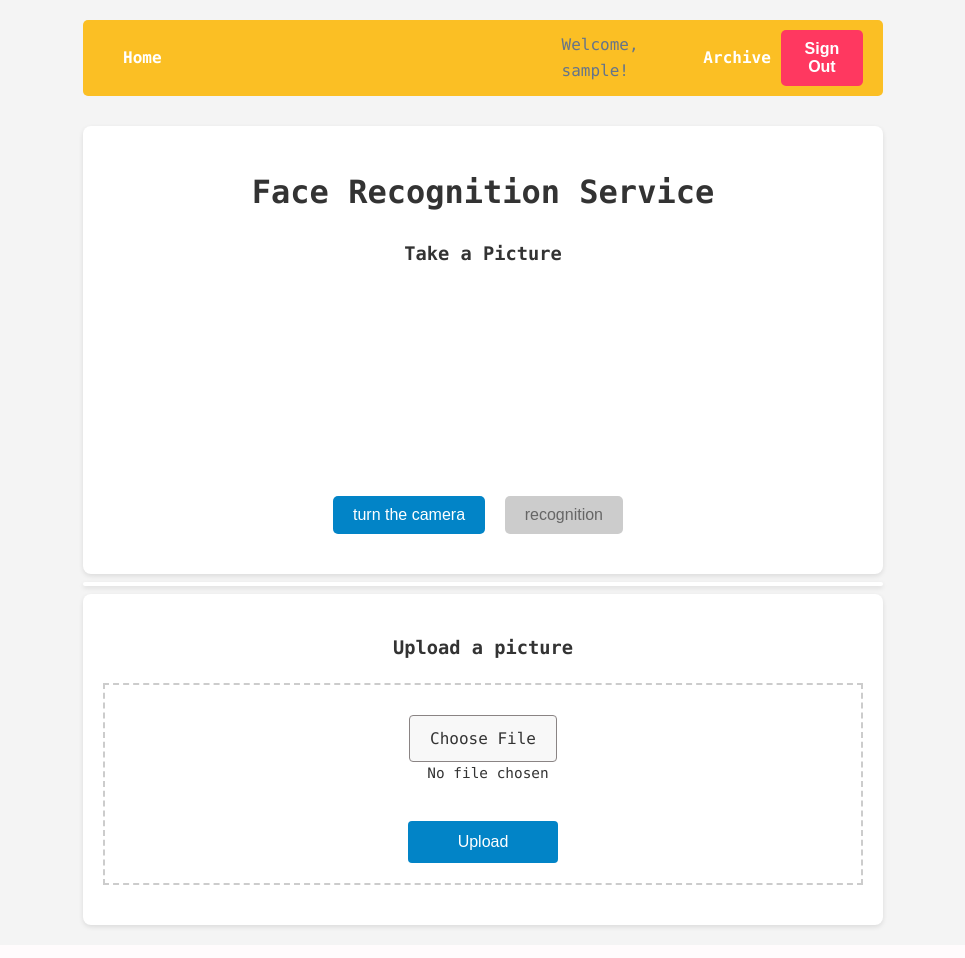
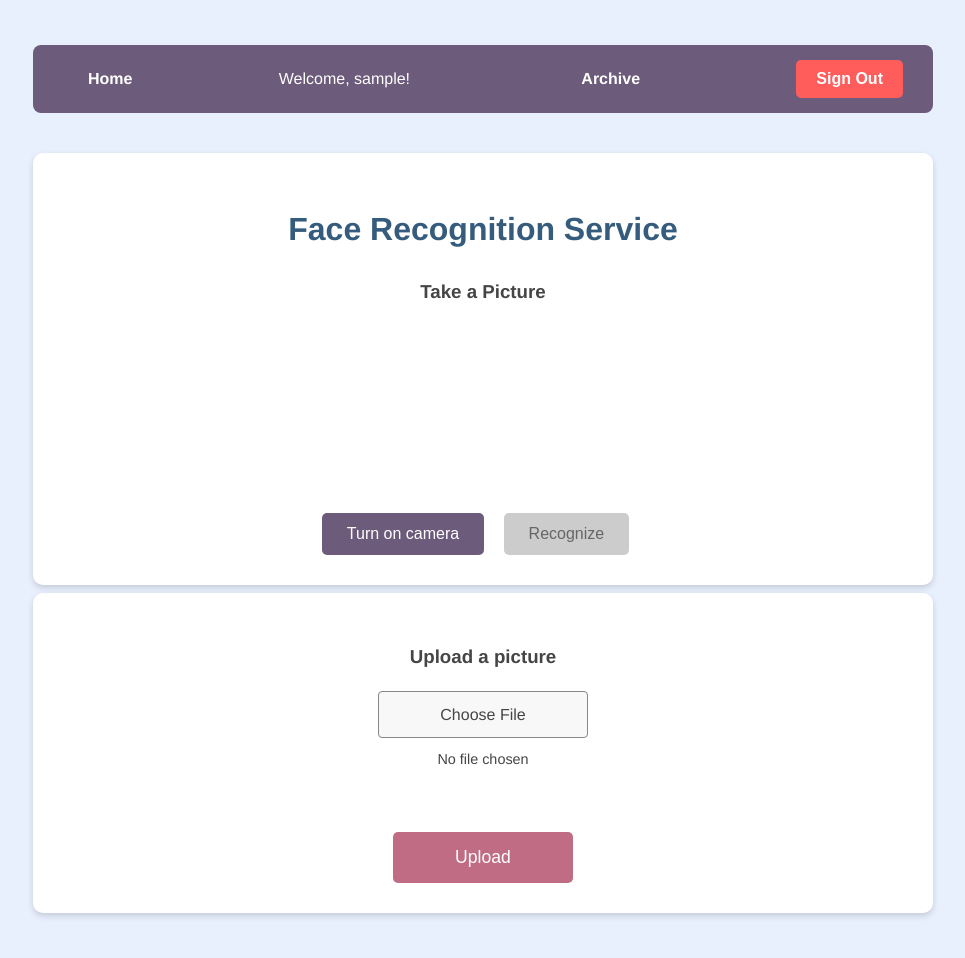
Before and after one commit to software-students-fall2023/5-final-project-jungle-gap, a Flask app: page / in a window 1280 px wide. Shown: the whole page, without its empty margins (157-1122 px from the left). Before the commit the page ends 931 px from the top, so only its background shows below. Run offline with Flask 3, Linux system fonts and the light colour scheme; the visitor is signed in with stand-in values (Sample User, id 1); a map, chart or similar area stays blank.

Commit message:
Reworked JS logic, updated CSS, structure change

```diff
--- a/web-app/static/image_capture.js
+++ b/web-app/static/image_capture.js
@@ -14,23 +14,49 @@ savePhoto.disabled = true;
 
 var uploadForm = document.getElementById("upload-form");
 var imageFile = document.getElementById("image-file");
+var responseMessage = document.getElementById("response-message");
 
-uploadForm.addEventListener("submit", async function (event) {
+uploadForm.addEventListener("submit", function(event) {
   event.preventDefault(); // Prevent the normal submission of the form
 
+  // Clear any previous response messages
+  responseMessage.innerHTML = "";
+
+  // Check if an image is selected
+  if (imageFile.files.length === 0) {
+      responseMessage.innerHTML = "<p class='error-status'>Please select an image file to upload.</p>";
+      return;
+  }
+
+  // Check if the file is an image
+  const imageFileSelected = imageFile.files[0];
+  if (!imageFileSelected.type.startsWith('image/')) {
+      responseMessage.innerHTML = "<p class='error-status'>Please select a valid image file.</p>";
+      return;
+  }
+
   // Display a processing message
-  document.getElementById("response-message").innerHTML =
-    "<p class='processing-status'>Processing...</p>";
+  responseMessage.innerHTML = "<p class='processing-status'>Processing image file...</p>";
 
   let formData = new FormData(this); // 'this' refers to the form
 
-  let response = await fetch("/api/upload_image", {
-    method: "POST",
-    body: formData,
+  fetch('/api/upload_image', {
+      method: 'POST',
+      body: formData,
+  })
+  .then(response => {
+      if (!response.ok) {
+          throw new Error('Network response was not ok');
+      }
+      return response.blob();
+  })
+  .then(blob => {
+      updateResultPage(blob); // Use the same function to update the page
+  })
+  .catch(error => {
+      console.error('Error uploading file:', error);
+      responseMessage.innerHTML = "<p class='error-status'>Error uploading file, please try again!</p>";
   });
-  let blob = await response.blob();
-
-  updateResultPage(blob); // Use the same function to update the page
 });
 
 toShoot.addEventListener("click", async () => {
@@ -108,7 +134,6 @@ function sendImageToServer(imgBlob) {
 function updateResultPage(blob) {
   let resultContainer = document.getElementById("response-message");
   let img = document.createElement("img");
-  img.style = "width:200px";
   img.src = URL.createObjectURL(blob);
   let htmlContent = "<div><h3>Result:</h3></div>";
   resultContainer.innerHTML = htmlContent;
--- a/web-app/static/styles.css
+++ b/web-app/static/styles.css
@@ -1,196 +1,117 @@
 /* Enhanced Base Styles */
 body {
-  font-family: Fira Code VF,ui-monospace,SFMono-Regular,Menlo,Monaco,Consolas,Liberation Mono,Courier New,monospace;
+  font-family: 'Helvetica Neue', Arial, sans-serif;
   margin: 0;
   padding: 0;
-  background-color: #f4f4f4;
-  color: #333;
+  background-color: #e8f0fe;
+  color: #454545;
   line-height: 1.6;
 }
 
-h1,
-h2 {
-  color: #444;
+h1, h2 {
+  color: #355c7d;
   text-align: center;
 }
 
-/* Transcripts Container Styles */
-.transcripts-container {
-  max-width: 800px;
-  margin: 20px auto;
-  padding: 20px;
-  background: white;
-  border-radius: 8px;
-  box-shadow: 0 2px 5px rgba(0, 0, 0, 0.1);
+/* Archive Styling */
+.archive-container {
+  width: 90%;
+  margin: auto;
 }
 
-.transcript {
+.archive-entry-container {
+  display: flex;
+  justify-content: space-around;
+  margin-bottom: 30px;
+  border: 2px solid #c06c84;
   padding: 20px;
-  margin-bottom: 20px;
+  background-color: #f8f1f1;
+  border-radius: 15px;
 }
 
-.transcript:last-child {
-  border-bottom: none;
+.image-container {
+  flex-basis: 45%;
+  text-align: center;
 }
 
-.transcript p {
-  font-size: 1.1em;
-  margin-bottom: 10px;
-}
-
-/* Audio Player Styling */
-.audio-player {
-  border-bottom: 3px solid #eee;
-  text-align: center;
-  margin-top: 20px;
-}
-
-audio {
-  width: 100%;
-  max-width: 400px;
-  margin-top: 10px;
-}
-
-/* Attitude Analysis Styling */
-.transcript p:nth-child(3) {
-  font-weight: bold;
-  color: #0056b3;
-}
-.sentiment-interpretation {
-  font-weight: bold;
-  color: #0056b3;
-}
-
-/* Hover Effects */
-a:hover,
-input[type="submit"]:hover,
-button.submit-btn:hover,
-.back-btn:hover {
-  opacity: 0.9;
-}
-
-/* Responsive Design */
-@media screen and (max-width: 768px) {
-  .container,
-  .upload-container,
-  .response-container,
-  .transcripts-container {
-    width: 90%;
-    margin: 20px auto;
-  }
-
-  audio {
-    width: 100%;
-  }
+img {
+  max-width: 100%;
+  height: auto;
+  border-radius: 10px;
 }
 
 /* Enhanced Navigation Styles */
 nav {
-  background-color: rgb(251, 191, 36);
-  color: #64748B;
-  padding: 10px 20px;
-  border-radius: 5px;
+  background-color: #6c5b7b;
+  color: white;
+  padding: 15px 30px;
+  border-radius: 8px;
   display: flex;
-  /* justify-content: space-between; */
+  justify-content: space-between;
   align-items: center;
-  margin-bottom: 30px;
-
-  .bl {
-    justify-content: flex-start;
-    display: flex;
-  }
-
-  .br {
-    flex:1;
-    justify-content: flex-end;
-    display: flex;
-  }
+  margin-bottom: 40px;
 }
 
-
-nav a,
-nav form button {
+nav a, nav form button {
   color: white;
-  margin-left: 20px;
+  margin-left: 25px;
   text-decoration: none;
   font-weight: bold;
 }
 
-nav a:hover,
-nav form button:hover {
-  color: #0056b3;
+nav a:hover, nav form button:hover {
+  color: #503b63;
 }
 
 /* Main Container */
 .container {
-  max-width: 800px;
-  margin: 0 auto;
-  padding: 20px;
+  max-width: 900px;
+  margin: 20px auto;
+  padding: 25px;
 }
 
 /* Upload Container */
 .upload-container {
   background-color: #fff;
-  padding: 20px;
-  border-radius: 8px;
-  box-shadow: 0 2px 5px rgba(0, 0, 0, 0.1);
+  padding: 30px;
+  border-radius: 10px;
+  box-shadow: 0 3px 6px rgba(0,0,0,0.15);
   text-align: center;
-}
-
-.upload-container h1 {
-  color: #333;
-  margin-bottom: 20px;
-}
-
-/* Styling for Input Fields */
-.upload-container input[type="text"],
-.upload-container input[type="password"] {
-  width: 380px;
-  padding: 12px 20px;
-  margin-bottom: 15px;
-  border: 1px solid #ccc;
-  border-radius: 4px;
-  font-size: 1rem;
-  box-sizing: border-box;
 }
 
 /* Styling for Submit Button */
 .submit-btn {
-  width: 150px;
-  padding: 12px 20px;
-  margin-top: 10px;
+  width: 180px;
+  padding: 15px 25px;
+  margin-top: 15px;
   border: none;
-  border-radius: 4px;
-  background-color: rgb(2, 132, 199);
+  border-radius: 5px;
+  background-color: #c06c84;
   color: white;
-  font-size: 1rem;
+  font-size: 1.1rem;
   cursor: pointer;
-  box-sizing: border-box;
+  transition: background-color 0.3s;
 }
 
 .submit-btn:hover {
-  background-color: rgb(21, 94, 117);
+  background-color: #a2566f;
 }
 
 /* Audio Capture Buttons */
-.audio-capture-container {
-  margin-top: 20px;
-  margin-bottom: 20px;
-}
-
 .audio-capture-container button {
-  background-color: rgb(2, 132, 199);
+  background-color: #6c5b7b;
   color: white;
   border: none;
-  padding: 10px 20px;
+  padding: 12px 25px;
   border-radius: 5px;
   cursor: pointer;
-  font-size: 16px;
-  margin-right: 10px;
+  font-size: 1rem;
+  margin-right: 15px;
+  transition: background-color 0.3s;
 }
 
 .audio-capture-container button:hover {
-  background-color: rgb(21, 94, 117);
+  background-color: #503b63;
 }
 
 .audio-capture-container button:disabled {
@@ -199,75 +120,69 @@ nav form button:hover {
   color: #666666;
 }
 
-.processing-status {
-  color: #007bff;
+/* Error and Processing Status Styling */
+.error-status, .processing-status {
   font-weight: bold;
+  margin-bottom: 20px;
+  display: block;
 }
 
 .error-status {
-  color: #ff003c;
-  font-weight: bold;
+  color: #ff3860;
+}
+
+.processing-status {
+  color: #6c5b7b;
 }
 
 /* File Input and Upload Button */
-#upload-form {
-  margin-top: 20px;
-}
-
 #upload-form input[type="file"] {
   margin-bottom: 20px;
 }
 
-/* Style for the custom file input label */
 .file-input-label {
   display: inline-block;
-  padding: 10px 20px;
-  margin-top: 10px;
+  padding: 12px 25px;
   border: 1px solid #8a8484;
-  border-radius: 4px;
+  border-radius: 5px;
   background-color: #f8f8f8;
   cursor: pointer;
+  transition: background-color 0.3s;
 }
 
 .file-input-label:hover {
   background-color: #b8b0b0;
 }
 
-/* Style for the span that shows the chosen file name */
-#file-chosen {
-  display: inline-block;
-  margin-left: 10px;
-  font-size: 0.9rem;
+/* Response Message Styling */
+#response-message img {
+  max-width: 400px; /* Adjust as needed */
+  margin-top: 20px;
+  border-radius: 8px;
 }
 
-/* Error Message Styling */
-.error {
-  color: #ff3860;
-  background-color: #ffebee;
-  padding: 10px;
-  border-radius: 4px;
-  margin-top: 20px;
+/* Media Queries for Responsive Design */
+@media screen and (max-width: 768px) {
+  .container, .upload-container {
+    width: 95%;
+    margin: 20px auto;
+  }
+  .archive-entry-container {
+    flex-direction: column;
+    align-items: center;
+  }
+  .image-container {
+    width: 100%;
+    margin-bottom: 20px;
+  }
+  #upload-form input[type="file"] {
+    width: 100%;
+  }
 }
 
-/* Upload Form Styling */
-#upload-form {
-  border: 2px dashed #ccc;
-  padding: 20px;
-  margin: 20px 0;
-  text-align: center;
-  display: flex;
-  flex-direction: column;
-  justify-content: center;
-  align-items: center;
-}
-
-#upload-form input[type="file"] {
-  margin-bottom: 10px;
-  width: 80%;
-}
-
+/* Sign Out Button */
 .signout-btn {
-  background-color: #ff3860;
+  background-color: #ff5c5c;
   color: white;
   padding: 10px 20px;
   border: none;
@@ -279,10 +194,57 @@ nav form button:hover {
 }
 
 .signout-btn:hover {
-  /* background-color: rgb(21, 94, 117); */
+  background-color: #e64545;
 }
 
-.archive-entry-container{
-  display: flex;
-  gap: 20px;
+/* File Input and File Name Display */
+#upload-form input[type="file"] {
+  margin-bottom: 10px;
+  width: 80%;
 }
+
+.file-input-label {
+  display: block; /* Keep as block */
+  padding: 10px 20px;
+  margin: 10px auto; /* Set top/bottom margin and auto for left/right */
+  border: 1px solid #8a8484;
+  border-radius: 4px;
+  background-color: #f8f8f8;
+  width: 20%;
+  cursor: pointer;
+}
+
+.file-input-label:hover {
+  background-color: #b8b0b0;
+}
+
+#file-chosen {
+  display: block; /* Changed from inline-block to block */
+  margin-bottom: 20px; /* Added margin-bottom for spacing */
+  font-size: 0.9rem;
+}
+
+/* Sign In and Sign Up Form Styling */
+.upload-container form h2 {
+  margin-top: 20px;
+  color: #355c7d;
+}
+
+.upload-container input[type="text"],
+.upload-container input[type="password"] {
+  width: 30%;
+  padding: 10px;
+  margin: 10px 0;
+  border: 1px solid #ccc;
+  border-radius: 4px;
+  font-size: 1rem;
+}
+
+/* Error Message Styling */
+.error {
+  color: #ff3860;
+  background-color: #ffebee;
+  padding: 10px;
+  border-radius: 4px;
+  margin-top: 20px;
+}
--- a/web-app/templates/base.html
+++ b/web-app/templates/base.html
@@ -1,24 +1,22 @@
 <!DOCTYPE html>
 <html lang="en">
-
 <head>
-  <title>Face Recognition Service</title>
+  <title>Audio Transcription Service</title>
   <link rel="stylesheet" href="{{ url_for('static', filename='styles.css') }}" />
 </head>
-
 <body>
   <div class="container">
     <nav>
-      <a class="bl" href="/">Home</a>
+      <a href="/">Home</a>
       {% if session.logged_in %}
-      <span style="margin-left: 400px;">Welcome, {{ session.user.username }}!</span>
-      <a href="/archive">Archive</a>
-      <form method="POST" action="/user/signout" style="display: inline;">
-        <button type="submit" class="signout-btn">Sign Out</button>
-      </form>
+        <span>Welcome, {{ session.user.username }}!</span>
+        <a href="/archive">Archive</a>
+        <form method="POST" action="/user/signout" style="display: inline;">
+          <button type="submit" class="signout-btn">Sign Out</button>
+        </form>
       {% else %}
-      <a class="br" href="/login">Log In</a>
-      <a href="/signup">Sign Up</a>
+        <a href="/login">Log In</a>
+        <a href="/signup">Sign Up</a>
       {% endif %}
     </nav>
     <main>{% block container %}{% endblock %}</main>
@@ -26,5 +24,4 @@
   {% block scripts %}
   {% endblock scripts %}
 </body>
-
 </html>
--- a/web-app/templates/index.html
+++ b/web-app/templates/index.html
@@ -9,12 +9,9 @@
         <canvas id="canvas" width="300" height="180"></canvas>
     </div>
     <div class="audio-capture-container">
-        <button id="to-shoot">turn the camera</button>
-        <button id="save-photo">recognition</button>
+        <button id="to-shoot">Turn on camera</button>
+        <button id="save-photo">Recognize</button>
     </div>
-</div>
-
-<div class="upload-container" style="margin-top: 8px;padding: 2px;">
     <div id="response-message"></div>
 </div>
 
```
Also changed, not shown: web-app/templates/archive.html (+4 -5 lines).
